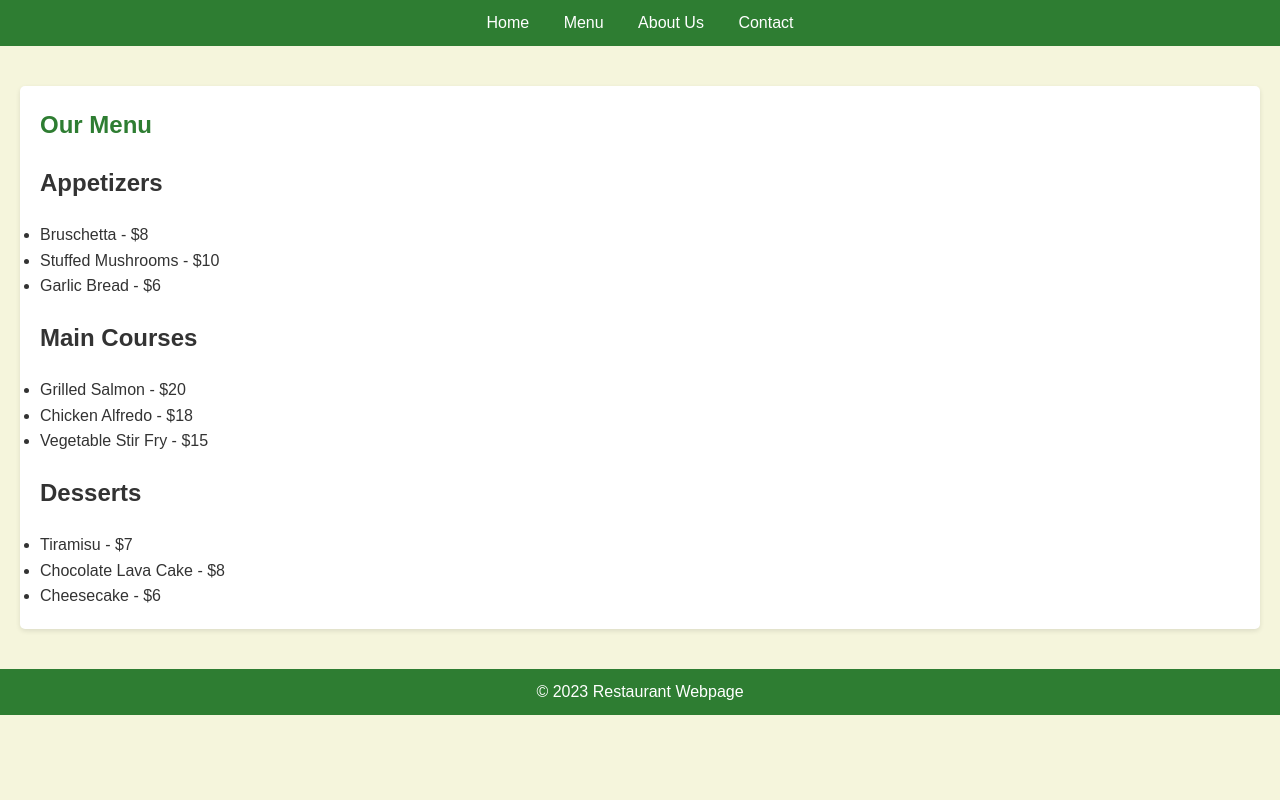
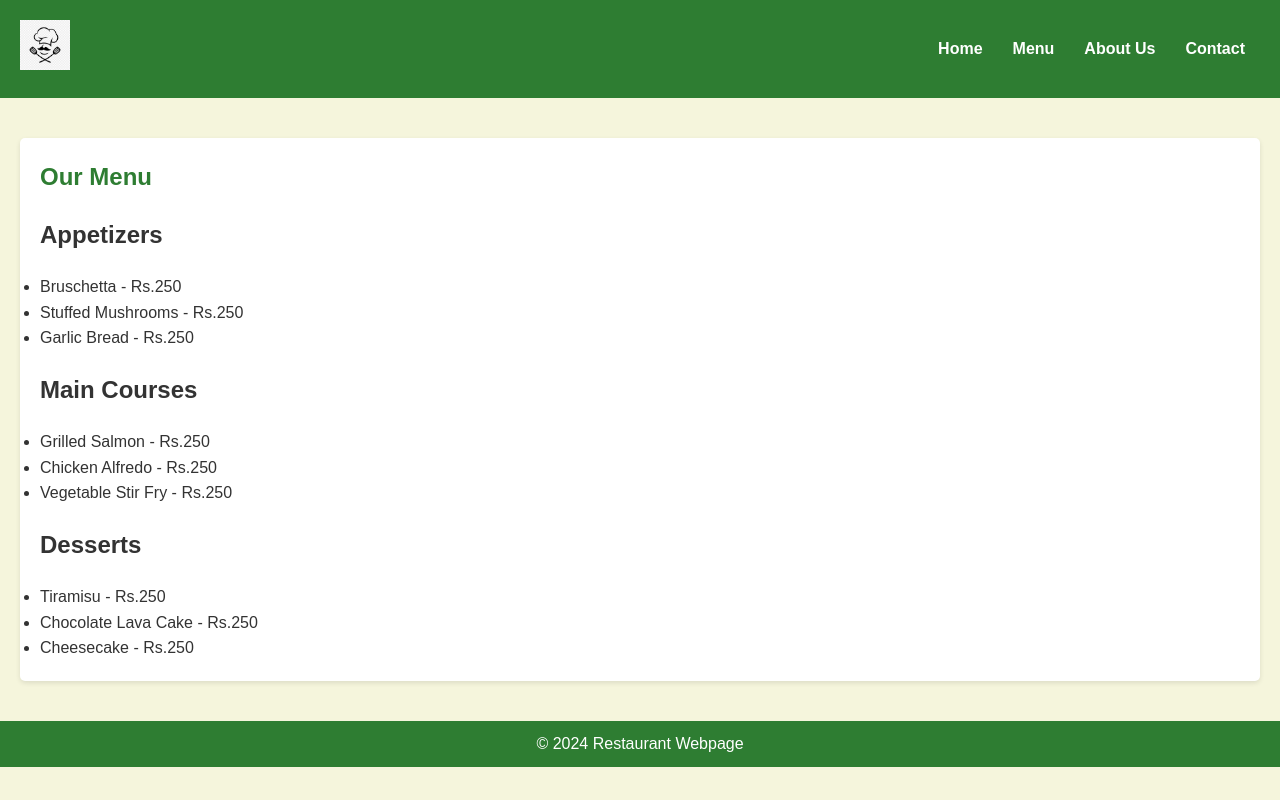
Before and after one commit to OwaisBmsce/Restaurant-FWD, a PHP site: page /MenuPage.html in a window 1280 px wide. Run offline with PHP 8.4, Linux system fonts and the light colour scheme.

Commit message:
1st change

```diff
--- a/MenuPage.html
+++ b/MenuPage.html
@@ -5,9 +5,57 @@
     <meta name="viewport" content="width=device-width, initial-scale=1.0">
     <title>Our Menu</title>
     <link rel="stylesheet" href="styles.css">
+    <style>
+        /* Header styles */
+        header {
+            display: flex;
+            align-items: center;
+            justify-content: space-between;
+            padding: 20px 20px;
+            background-color: #2E7D32; /* Background color for header */
+            color: white;
+        }
+
+        .logo-container {
+            margin-right: 20px; /* Space between logo and nav */
+        }
+
+        .logo {
+            max-height: 50px; /* Adjust logo size */
+        }
+
+        nav {
+            flex-grow: 1; /* Allow nav to take remaining space */
+        }
+
+        nav ul {
+            list-style-type: none;
+            display: flex;
+            margin: 0;
+            padding: 0;
+            justify-content: flex-end; /* Align items to the right */
+        }
+
+        nav li {
+            margin: 0 15px; /* Space between navigation items */
+        }
+
+        nav a {
+            color: white;
+            text-decoration: none;
+            font-weight: bold;
+        }
+
+        nav a:hover {
+            text-decoration: underline; /* Underline on hover */
+        }
+    </style>
 </head>
 <body>
     <header>
+        <div class="logo-container">
+            <img src="Logo.png" alt="Restaurant Logo" class="logo"> <!-- Add your logo image here -->
+        </div>
         <nav>
             <ul>
                 <li><a href="HomePage.html">Home</a></li>
@@ -22,26 +70,26 @@
             <h1>Our Menu</h1>
             <h2>Appetizers</h2>
             <ul>
-                <li>Bruschetta - $8</li>
-                <li>Stuffed Mushrooms - $10</li>
-                <li>Garlic Bread - $6</li>
+                <li>Bruschetta - Rs.250</li>
+                <li>Stuffed Mushrooms - Rs.250</li>
+                <li>Garlic Bread - Rs.250</li>
             </ul>
             <h2>Main Courses</h2>
             <ul>
-                <li>Grilled Salmon - $20</li>
-                <li>Chicken Alfredo - $18</li>
-                <li>Vegetable Stir Fry - $15</li>
+                <li>Grilled Salmon - Rs.250</li>
+                <li>Chicken Alfredo - Rs.250</li>
+                <li>Vegetable Stir Fry - Rs.250</li>
             </ul>
             <h2>Desserts</h2>
             <ul>
-                <li>Tiramisu - $7</li>
-                <li>Chocolate Lava Cake - $8</li>
-                <li>Cheesecake - $6</li>
+                <li>Tiramisu - Rs.250</li>
+                <li>Chocolate Lava Cake - Rs.250</li>
+                <li>Cheesecake - Rs.250</li>
             </ul>
         </section>
     </main>
     <footer>
-        <p>&copy; 2023 Restaurant Webpage</p>
+        <p>&copy; 2024 Restaurant Webpage</p>
     </footer>
     <script src="script.js"></script>
 </body>
```
Also changed, not shown: AboutUsPage.html (+50 -2 lines), ContactPage.html (+50 -2 lines), HomePage.html (+23 -15 lines), images/img4.jpg (added), images/img5.jpg (added), images/img6.jpg (added), styles.css (line endings or trailing spaces), 1 other file.
